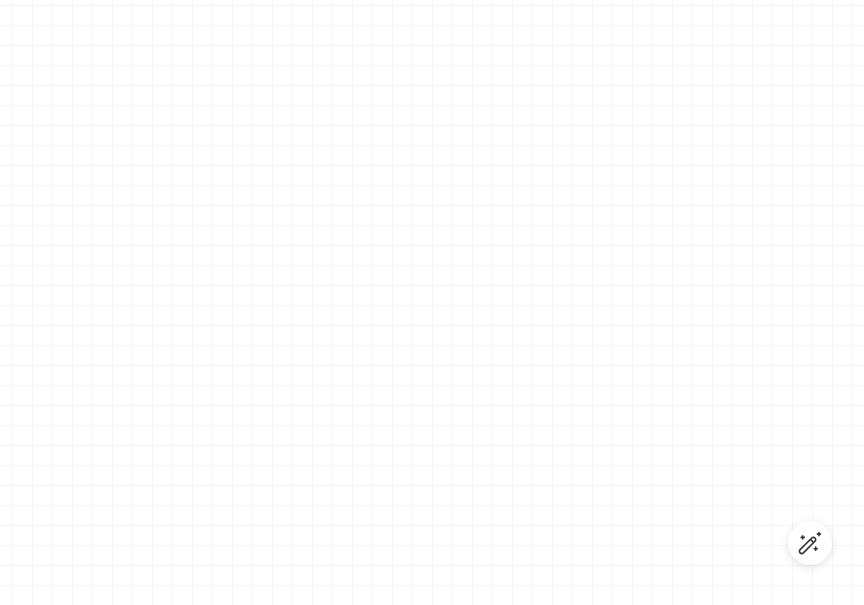
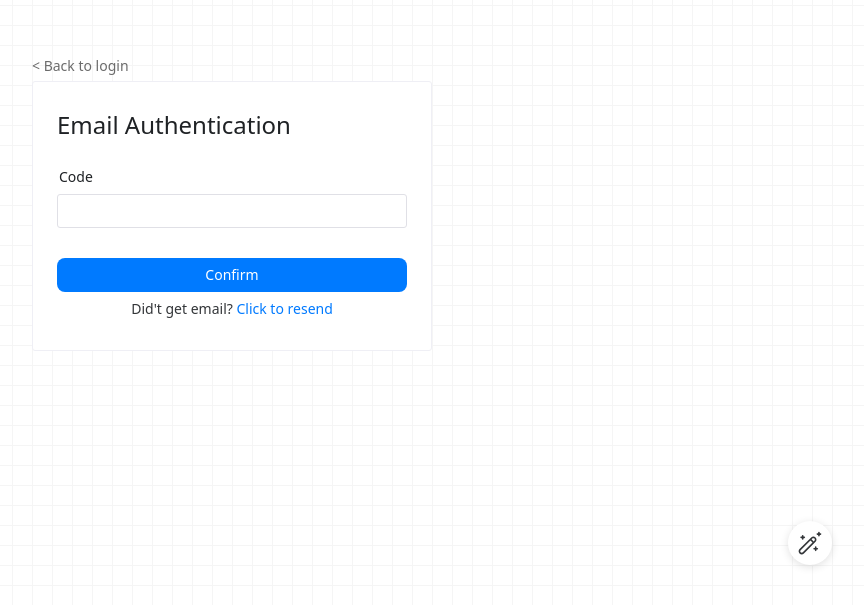
Before and after one commit to zhyronkinAnna/Messanger_vue_android, a Vue app: page /EmailConfirmation in a window 1280 px wide. Before the commit this address had no page. Shown: the part 195-800 px from the top of the page, without its empty margins (408-1272 px from the left). Built offline with nearby package versions, Linux system fonts and the light colour scheme.

Commit message:
emailconfirmation

```diff
--- /dev/null
+++ b/src/pages/EmailConfirmation.vue
@@ -0,0 +1,62 @@
+<script setup lang="ts">
+import { NInput, NButton, NForm, NGrid, NFormItemGi, NText, NFlex, useNotification } from 'naive-ui';
+import AuthContainer from "../components/AuthContainer.vue"
+import { useRouter } from 'vue-router';
+import { ref } from 'vue';
+
+
+const code = ref<string>();
+const router = useRouter();
+const notification = useNotification();
+
+function onClickToResendButtonClick() {
+    console.debug("onCreateNewAccountButtonClick");
+    router.push({ name: 'SignUp' });
+}
+
+function onBackToLoginButtonClick() {
+    console.debug("onBackToLoginButtonClick");
+    router.push({ name: 'SignIn' });
+}
+
+function onConfirmButtonClick() {
+    console.debug("onConfirmButtonClick");
+}
+
+</script>
+
+<template>
+    <NFlex vertical justify="center" align="center" class="w-screen h-screen">
+        <NFlex class="w-full max-w-400px">
+            <NButton text tag="a" text-color="#6B6B6B" @click="onBackToLoginButtonClick">
+                < Back to login
+            </NButton>
+        </NFlex>
+        <AuthContainer container-name="Email Authentication">
+            <NForm class="m-t-24px">
+                <NGrid :cols="24">
+                    <NFormItemGi :span="24" label="Code">
+                        <NInput placeholder="" v-model:value="code"></NInput>
+                    </NFormItemGi>
+
+                    <NFormItemGi :span="24" :show-feedback="false" :show-label="false" class="mt-6px">
+                        <NButton type="primary" block strong @click="onConfirmButtonClick">
+                            Confirm
+                        </NButton>
+                    </NFormItemGi>
+
+                    <NFormItemGi :span="24" class="mx-auto" :show-feedback="false" :show-label="false">
+                        <NText>Did't get email?&nbsp;</NText>
+                        <NButton text tag="a" text-color="#007AFFFF" @click="onClickToResendButtonClick">
+                            Click to resend
+                        </NButton>
+                    </NFormItemGi>
+                </NGrid>
+            </NForm>
+        </AuthContainer>
+    </NFlex>
+</template>
+
+<style scoped>
+
+</style>
--- a/src/router/index.ts
+++ b/src/router/index.ts
@@ -2,6 +2,7 @@ import { createRouter, createWebHistory } from 'vue-router';
 import SignIn from '../pages/SignIn.vue';
 import SignUp from '../pages/SignUp.vue';
 import ForgotPassword from '../pages/ForgotPassword.vue';
+import EmailConfirmation from '../pages/EmailConfirmation.vue';
 
 const routes = [
 {
@@ -19,6 +20,11 @@ const routes = [
     name: 'ForgotPassword',
     component: ForgotPassword
 },
+{
+    path: '/EmailConfirmation',
+    name: 'EmailConfirmation',
+    component: EmailConfirmation
+},
 ];
 
 const router = createRouter({
```
